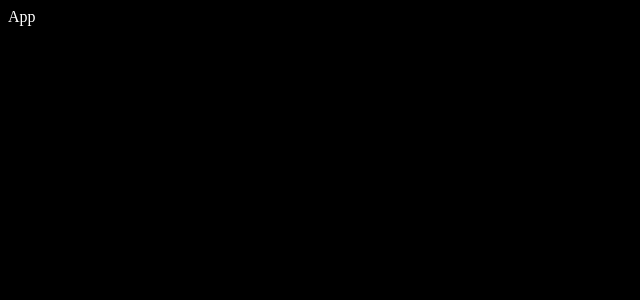
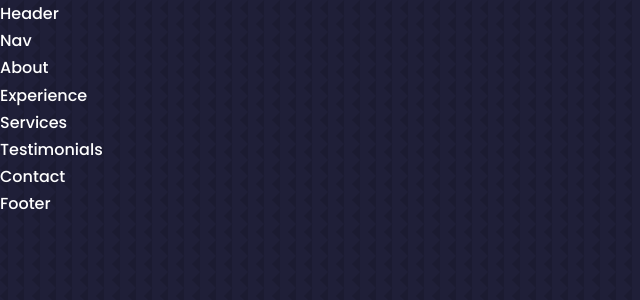
Before and after one commit to Tahmidbugs/portfolio, a React (Create React App) app in the folder portfolio/: page / in a window 1280 px wide. Shown: the top 300 px of the page, without its empty margins (0-640 px from the left). Built offline with nearby package versions, Linux system fonts and the light colour scheme.

Commit message:
css set up

```diff
--- a/portfolio/src/App.jsx
+++ b/portfolio/src/App.jsx
@@ -1,8 +1,27 @@
 import React from 'react'
+import About from './components/about/About'
+import Contact from './components/contacts/Contact'
+import Experience from './components/experience/Experience'
+import Footer from './components/footer/Footer'
+import Header from './components/header/Header'
+import Nav from './components/nav/Nav'
+import Services from './components/services/Services'
+import Testimonials from './components/testimonials/Testimonials'
 
 const App = () => {
   return (
-    <div>App</div>
+    <>
+    <Header/>
+    <Nav/>
+    <About/>
+    <Experience/>
+    <Services/>
+    <Testimonials/>
+    <Contact/>
+    <Footer/>
+
+
+    </>
   )
 }
 
--- /dev/null
+++ b/portfolio/src/components/nav/Nav.jsx
@@ -0,0 +1,9 @@
+import React from 'react'
+import './nav.css'
+const Nav = () => {
+  return (
+    <div>Nav</div>
+  )
+}
+
+export default Nav
--- /dev/null
+++ b/portfolio/src/components/services/Services.jsx
@@ -0,0 +1,9 @@
+import React from 'react'
+import './services.css'
+const Services = () => {
+  return (
+    <div>Services</div>
+  )
+}
+
+export default Services
--- a/portfolio/src/index.css
+++ b/portfolio/src/index.css
@@ -1,4 +1,145 @@
+
+@import url('https://fonts.googleapis.com/css2?family=Poppins:wght@100;300;500;600&display=swap');
+
+
+*{
+    margin:0;
+    padding:0;
+    border:0;
+    outline: 0;
+    box-sizing: border-box;
+    list-style: none;
+    text-decoration: none;
+}
+
+:root{
+    --color-bg:#1f1f38;
+    --color-bg-variant: #2c2c6c;
+    --color-primary: #4db5ff;
+    --color-primary-variant: rgba(77, 181, 255, 0.4);
+    --color-white: #fff;
+    --color-light: rgba(255, 255, 255, 0.6);
+
+
+    --container-width-lg: 75%;
+    --container-width-md: 86%;
+    --container-width-sm: 90%;
+
+    --transition: all 400ms ease;
+
+
+}
+
+html{
+    scroll-behavior: smooth;
+}
+
+::-webkit-scrollbar{
+   display: none;
+}
+
 body{
-    background: black;
-    color:white;
+    font-family: 'Poppins',sans-serif;
+    background: var(--color-bg);
+    color: var(--color-white);
+    line-height: 1.7;
+    background-image: url(../src/assets/bg-texture.png);
 }
+
+
+/*==========GENERAL STYLES==========*/
+
+.container{
+    width: var(--container-width-lg);
+    margin: 0 auto;
+}
+
+h1,h2,h3,h4,h5{
+    font-weight: 500;
+}
+
+h1{
+    font-size: 2.5rem;
+}
+
+section{
+    margin-top: 8rem;
+}
+
+section>h2,section>h5{
+    text-align: center;
+    color: var(--color-light);
+}
+
+section>h2{
+    color:var(--color-primary);
+    margin-bottom: 3rem;
+}
+
+.text-light{
+    color: var(--color-light);
+}
+
+a{
+    color: var(--color-primary);
+    transition: var(--transition);
+
+}
+
+a:hover{
+    color: var(--color-white);
+}
+
+.btn{
+    width: max-content;
+    display: inline-block;
+    color: var(--color-primary);
+    padding: 0.75rem 1.2rem;
+    border-radius: 0.4rem;
+    cursor:pointer;
+    border: 1px solid var (--color-primary);
+    transition: var(--transition);
+}
+
+.btn:hover{
+   background: var(--color-white);
+   color: var(--color-bg);
+   border-color:transparent;
+}
+
+.btn-primary{
+    background: var(--color-primary);
+    color: var(--color-bg);
+}
+
+img{
+    display: block;
+    width: 100%;
+    object-fit: cover;
+
+}
+
+
+/* =================MEDIA QUERIES (MEDIUM DEVICES)===============*/
+
+@media screen and (max-width: 1024px){
+    .container{
+        width: var(--container-width-md)
+    }
+
+    section{
+        margin-top: 6rem;
+    }
+}
+
+/* =================MEDIA QUERIES (SMALL DEVICES)===============*/
+
+@media screen and (max-width: 600px){
+    .container{
+        width: var(--container-width-sm)
+    }
+
+    section{
+        margin-bottom: 2rem;
+    }
+}
```
Also changed, not shown: portfolio/src/assets/bg-texture.png (added), portfolio/src/components/nav/nav.css (added), portfolio/src/components/services/services.css (added), portfolio/src/components/testimonials/testimonials.css (added).
